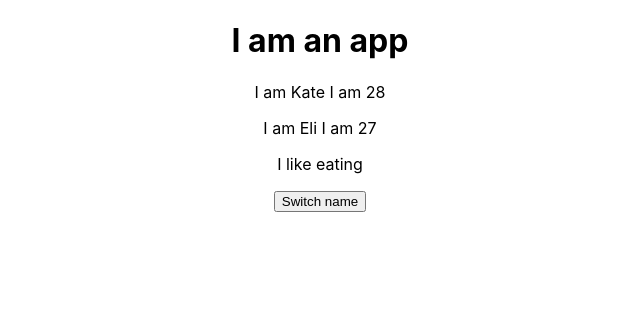
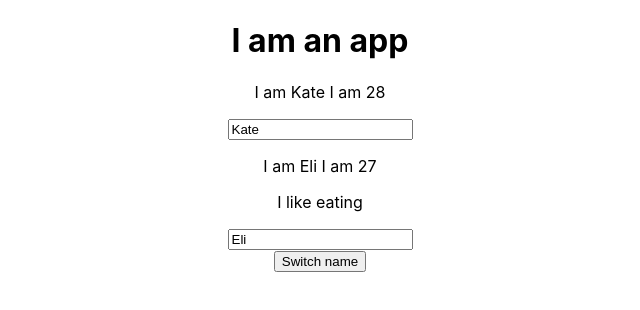
Before and after one commit to kkateli/react-project, a React (Create React App) app in the folder react-project/: page / in a window 1280 px wide. Shown: the top 310 px of the page, without its empty margins (320-960 px from the left). Built offline with nearby package versions, Linux system fonts and the light colour scheme.

Commit message:
Set up input and two way binding

```diff
--- a/react-project/src/App.js
+++ b/react-project/src/App.js
@@ -18,6 +18,13 @@
       persons: [{ name: "Kate Li", age: 26 }, { name: "eli", age: 28 }]
     });
   };
+//event target is input here, because this function is called be input in Person.js
+  changeNameByInput = (event)=>{
+    this.setState({
+    persons: [{ name: event.target.value, age: 30 }, { name: "Eli", age: 30 }]
+  });
+};
+
   render() {
     return (
       /**This code is not HTML, it is JSX. It will be compile to different syntex when runing it.
@@ -35,6 +42,8 @@
       //if you are not wrapping anything in a element, we can use /> to self close the element
       //this.switchNameHandler doesnt have (), because we dont
       //call the function but passing the reference of the function
+      //if switchNameHandler has arguments, we can use arrow funtion
+      //()=> this.switchNameHandler(args),this is an anomynous callback function
       <div className="App">
         <h1>I am an app</h1>
 
@@ -42,6 +51,7 @@
           name={this.state.persons[0].name}
           age={this.state.persons[0].age}
           click = {this.switchNameHandler}
+          changeByInput = {this.changeNameByInput}
         />
         <Person name="Eli" age="27">
           I like eating
--- a/react-project/src/Person/Person.js
+++ b/react-project/src/Person/Person.js
@@ -8,9 +8,13 @@
     //<Person>here is the info</Person>
     //we can pass methods as props, this can change the state
     //from another file which doesnt have direct access
+    //onChange will update if input changes
+    //value={prps.name} enables twoway binding so that the inout knows the current
+    //value
     return(
         <div><p onClick={props.click}>I am {props.name} I am {props.age}</p>
         <p>{props.children}</p>
+        <input type='text' onChange={props.changeByInput} value={props.name}/>
         </div>
         )
 }
```
